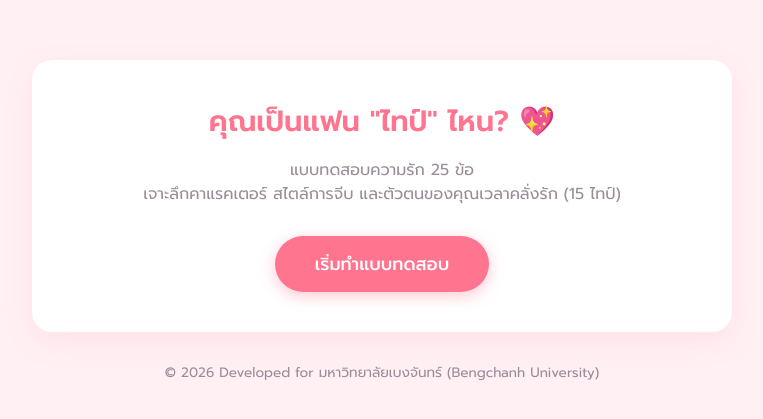
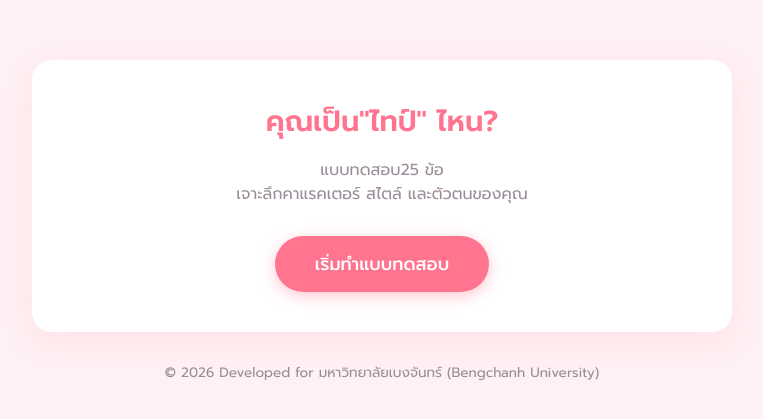
Before and after one commit to bbengcanthr-coder/bcutest, a plain HTML site: page index.html in a window 1280 px wide. Shown: the part 179-598 px from the top of the page, without its empty margins (258-1021 px from the left). Drawn offline with Linux system fonts and the light colour scheme.

Commit message:
Update index.html

```diff
--- a/index.html
+++ b/index.html
@@ -3,7 +3,7 @@
 <head>
     <meta charset="UTF-8">
     <meta name="viewport" content="width=device-width, initial-scale=1.0">
-    <title>แบบทดสอบความรัก: คุณเป็นแฟนไทป์ไหน?</title>
+    <title>แบบทดสอบความรัก:คุณเป็นไทป์ไหน?</title>
     <link href="https://fonts.googleapis.com/css2?family=Prompt:wght@300;400;500;600&display=swap" rel="stylesheet">
     <style>
         :root {
@@ -216,8 +216,8 @@
 
     <div class="container">
         <div id="start-section">
-            <h1>คุณเป็นแฟน "ไทป์" ไหน? 💖</h1>
-            <p class="subtitle">แบบทดสอบความรัก 25 ข้อ<br>เจาะลึกคาแรคเตอร์ สไตล์การจีบ และตัวตนของคุณเวลาคลั่งรัก (15 ไทป์)</p>
+            <h1>คุณเป็น"ไทป์" ไหน? </h1>
+            <p class="subtitle">แบบทดสอบ25 ข้อ<br>เจาะลึกคาแรคเตอร์ สไตล์ และตัวตนของคุณ</p>
             <button class="btn-main" onclick="startQuiz()">เริ่มทำแบบทดสอบ</button>
         </div>
 
```
